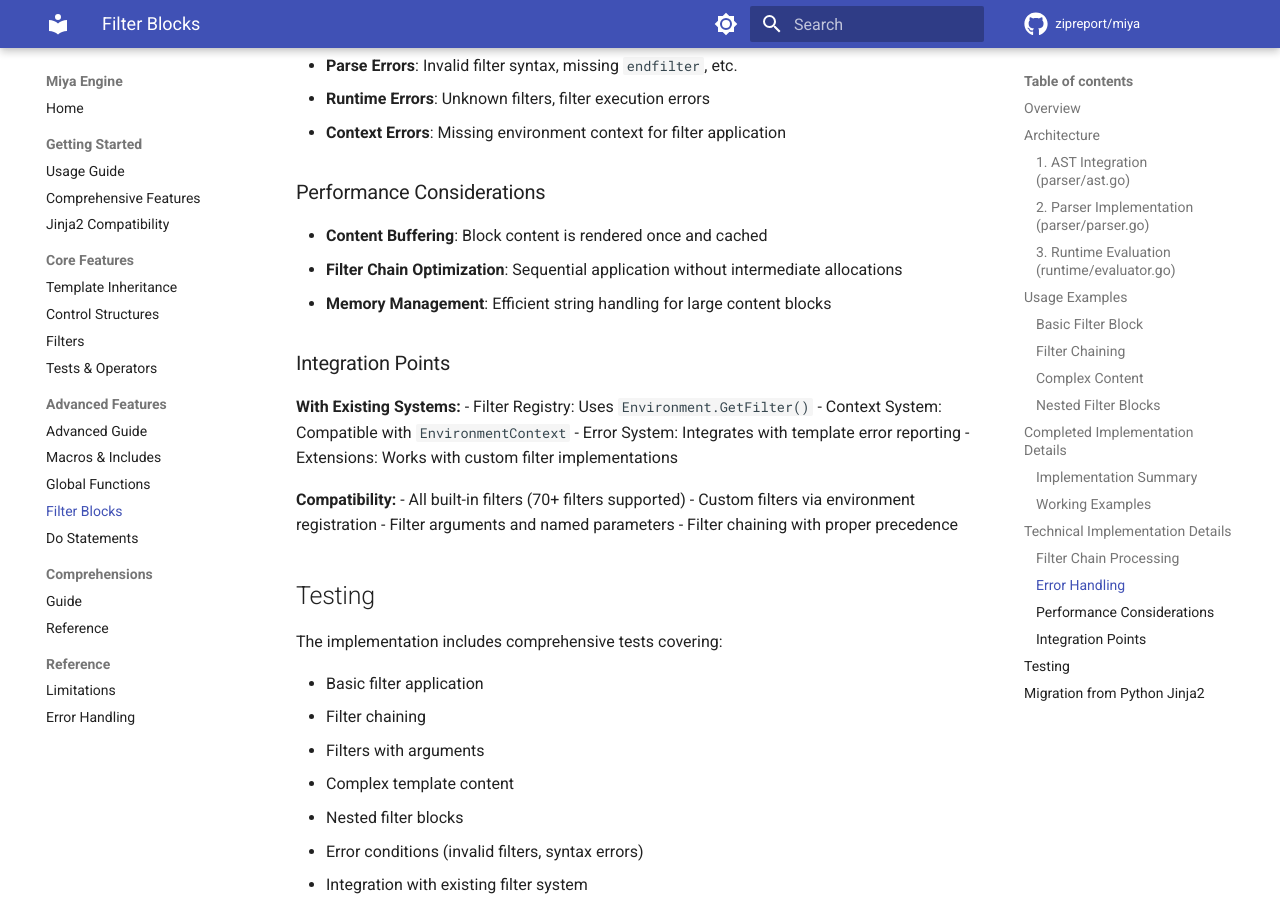
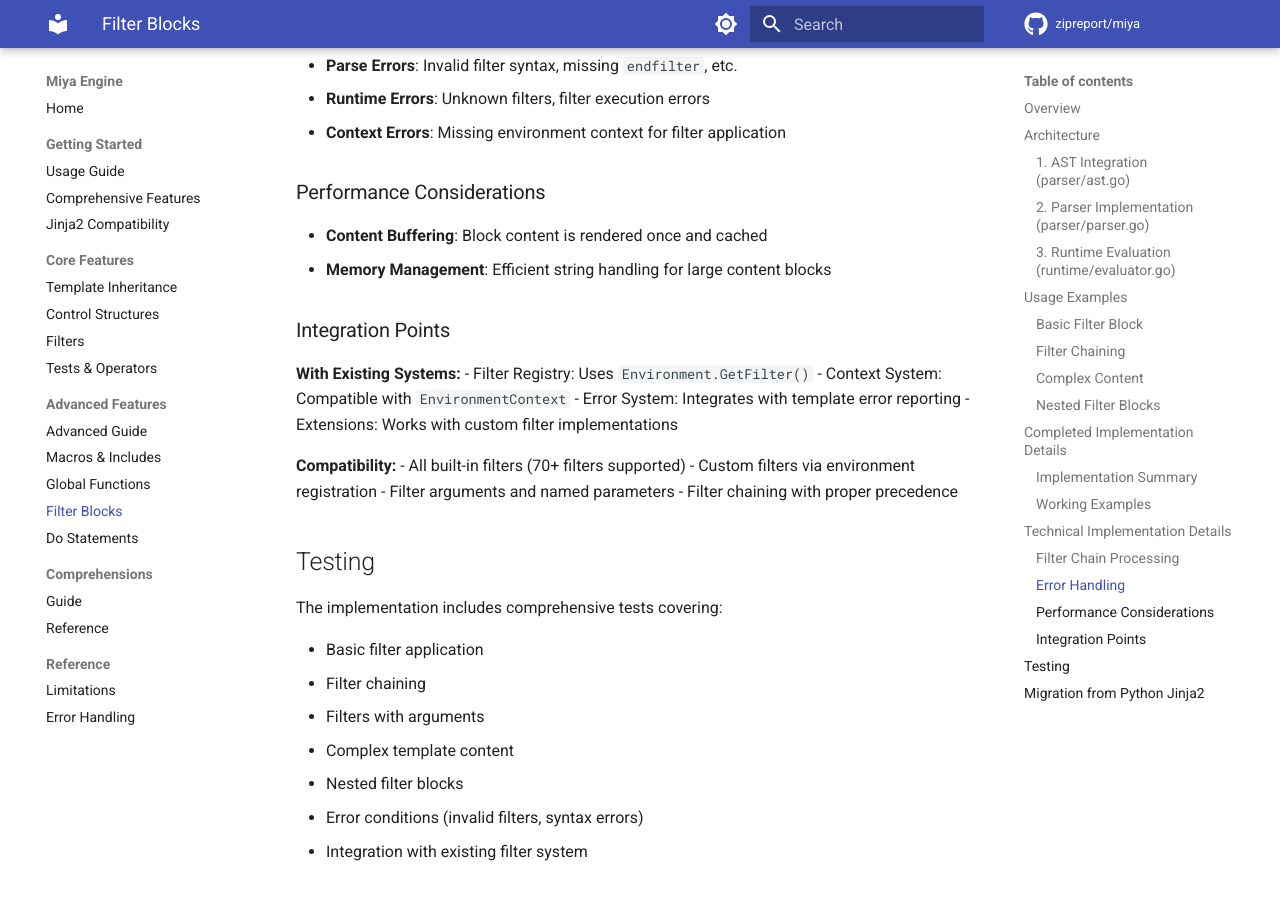
Before and after one commit to zipreport/miya, an MkDocs documentation site: the page built from docs/FILTER_BLOCKS_IMPLEMENTATION.md, in a window 1280 px wide and 900 px high, scrolled down 3896 px. Built offline with MkDocs 1.6.1 and Material for MkDocs 9.7.7, drawn with Linux system fonts in a browser that asks for light colours; comment, search, counter and statistics services are not loaded.

Commit message:
docs: remove optimizer bullets for deleted code from FILTER_BLOCKS_IMPLEMENTATION.md
Co-Authored-By: Claude Sonnet 5.5 <noreply@anthropic.com>

```diff
--- a/docs/FILTER_BLOCKS_IMPLEMENTATION.md
+++ b/docs/FILTER_BLOCKS_IMPLEMENTATION.md
@@ -175,7 +175,6 @@ The implementation supports the following patterns:
 ### Performance Considerations
 
 - **Content Buffering**: Block content is rendered once and cached
-- **Filter Chain Optimization**: Sequential application without intermediate allocations
 - **Memory Management**: Efficient string handling for large content blocks
 
 ### Integration Points
```
